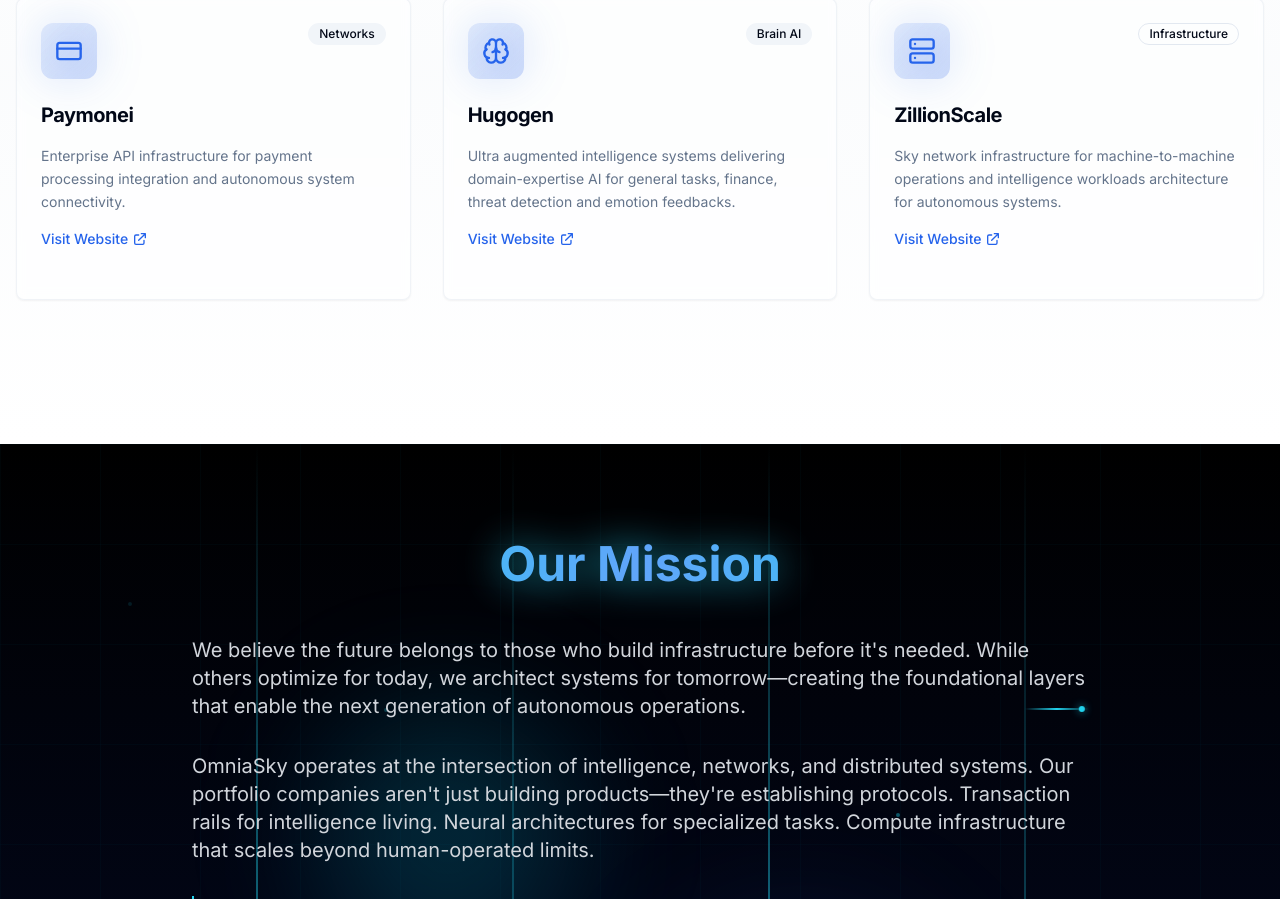
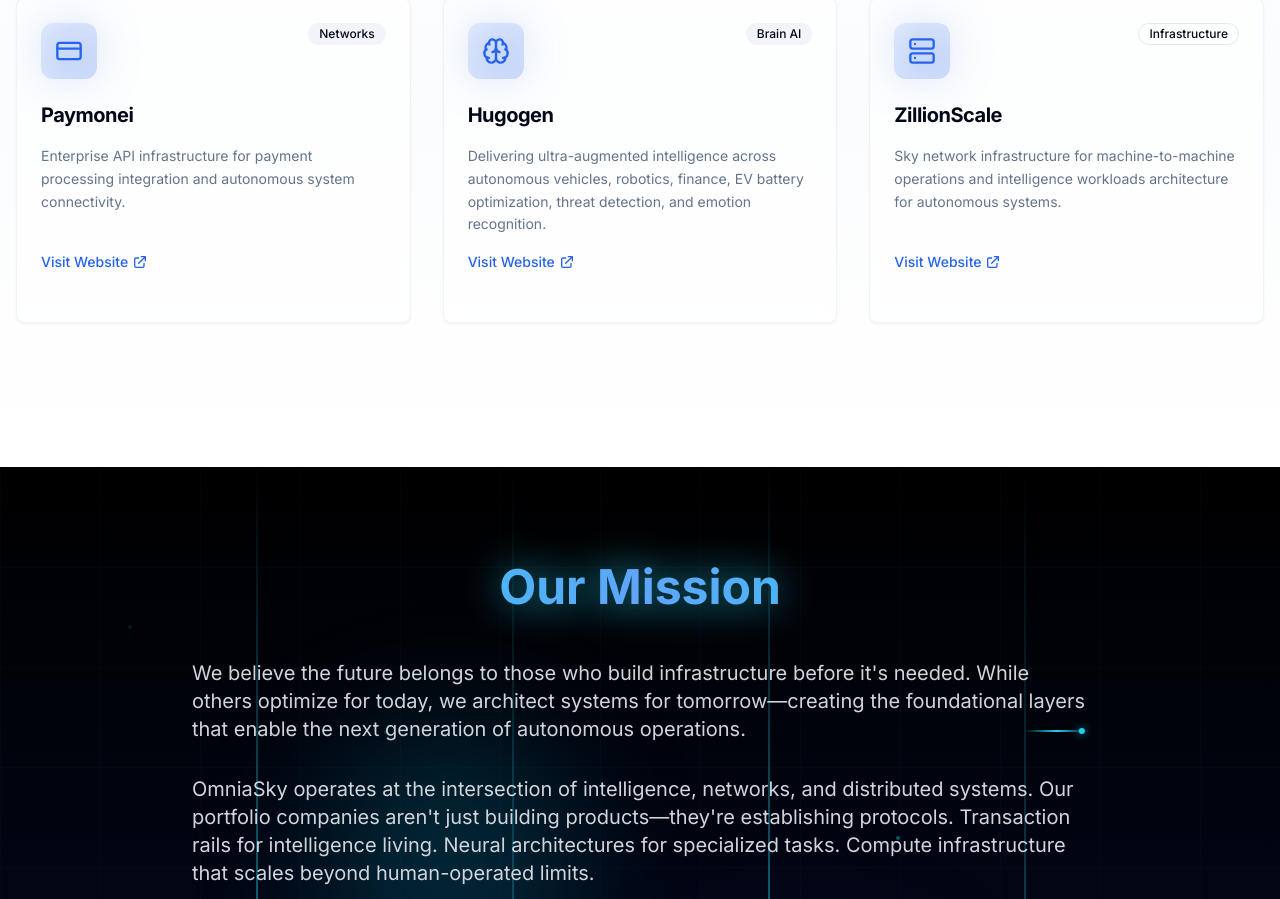
Before and after one commit to omniasky/omniasky-website, a Next.js app: page / in a window 1280 px wide. Shown: the part 898-1797 px from the top of the page. Built offline with nearby package versions, Linux system fonts and the light colour scheme.

Commit message:
update wording

```diff
--- a/src/components/organisms/FeaturesSection.tsx
+++ b/src/components/organisms/FeaturesSection.tsx
@@ -15,7 +15,7 @@ export const FeaturesSection: React.FC = () => {
     {
       title: "Hugogen",
       description:
-        "Ultra augmented intelligence systems delivering domain-expertise AI for general tasks, finance, threat detection and emotion feedbacks.",
+        "Delivering ultra-augmented intelligence across autonomous vehicles, robotics, finance, EV battery optimization, threat detection, and emotion recognition.",
       icon: Brain,
       badge: "Brain AI",
       badgeVariant: "secondary" as const,
```
